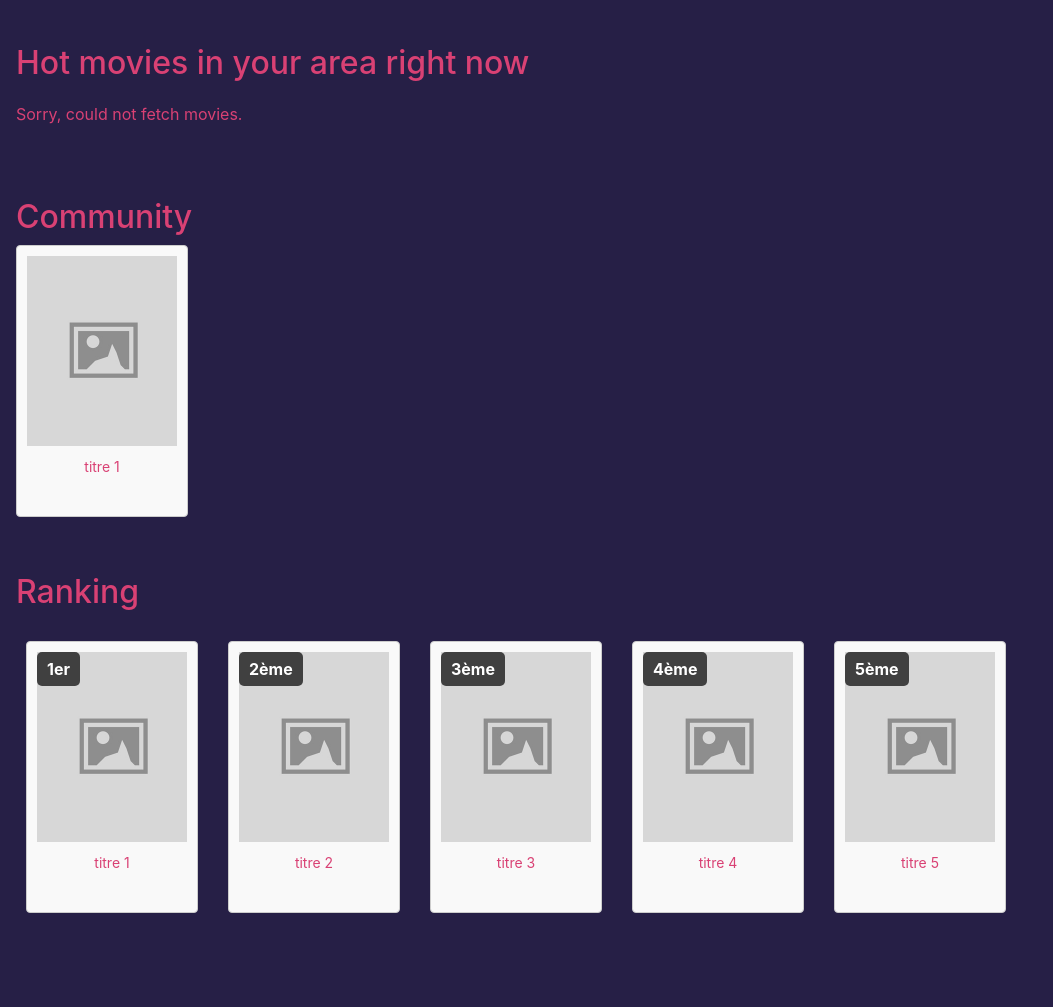
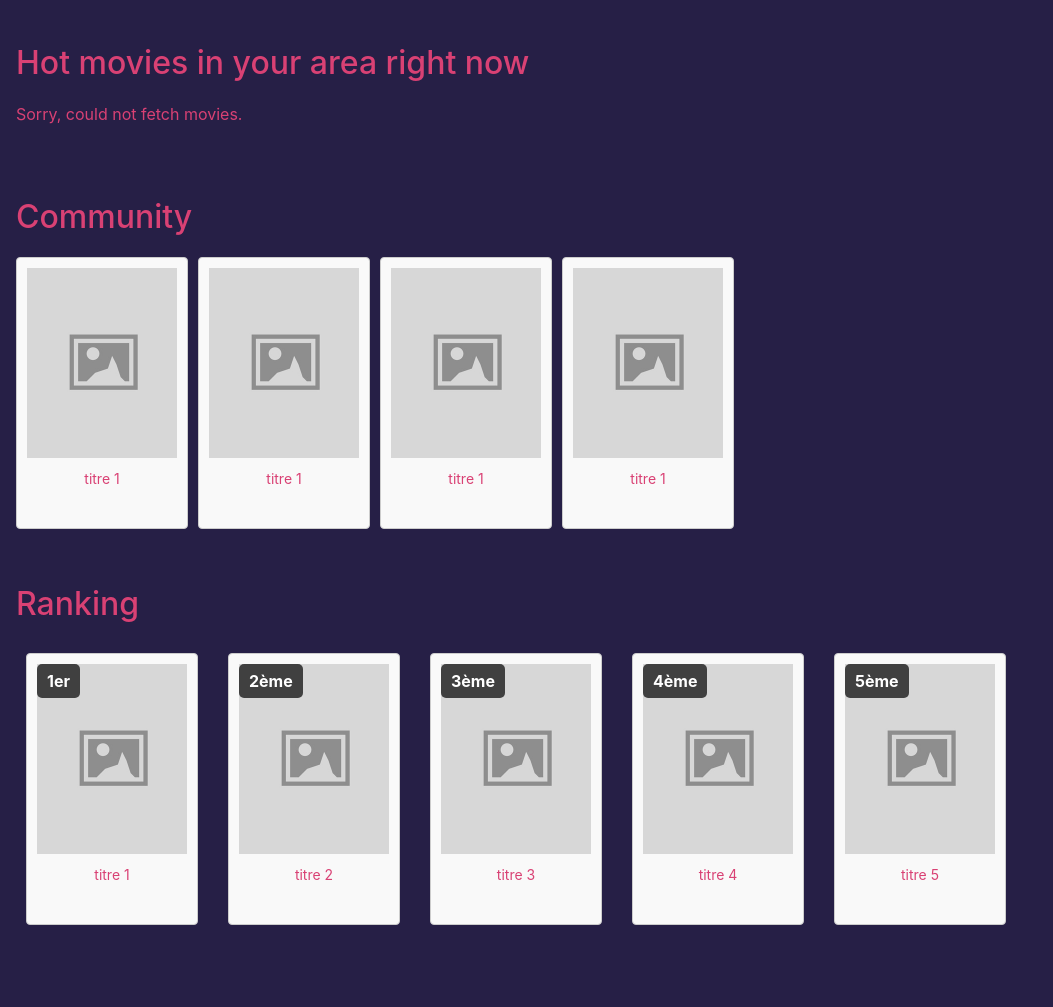
Before and after one commit to MakhairaTCM/IUT_S2_RottenBanana, a PHP site: page /pages/frontTheo.html in a window 1280 px wide. Shown: the part 64-1071 px from the top of the page, without its empty margins (0-1053 px from the left). Before the commit the page ends 977 px from the top, so only its background shows below. Run offline with PHP 8.4, Linux system fonts and the light colour scheme; some libraries are stand-ins or nearby versions.

Commit message:
row for wommunity movies

```diff
--- a/front/css/styleFrontTheo.css
+++ b/front/css/styleFrontTheo.css
@@ -188,3 +188,15 @@ html, body {
     border-radius: 5px;
     font-weight: bold;
 }
+
+
+
+#movie-posters-community{
+    display: flex;
+    flex-wrap: nowrap;
+    gap: 10px;
+    margin-top: 20px;
+    overflow-x: auto;
+    white-space: nowrap;
+
+}
--- a/front/pages/frontTheo.html
+++ b/front/pages/frontTheo.html
@@ -62,6 +62,19 @@
                     <img src="../assets/placeholder.jpg" alt="Placeholder Image" class="movieImg">
                     <p>titre 1</p>
                 </div>
+                <div class="movie-poster-card">
+                    <img src="../assets/placeholder.jpg" alt="Placeholder Image" class="movieImg">
+                    <p>titre 1</p>
+                </div>
+                <div class="movie-poster-card">
+                    <img src="../assets/placeholder.jpg" alt="Placeholder Image" class="movieImg">
+                    <p>titre 1</p>
+                </div>
+                <div class="movie-poster-card">
+                    <img src="../assets/placeholder.jpg" alt="Placeholder Image" class="movieImg">
+                    <p>titre 1</p>
+                </div>
+            </div>
 
         </section>
         <section class="mb-5">
```
